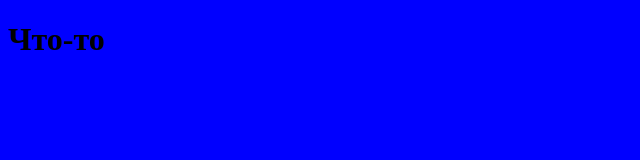
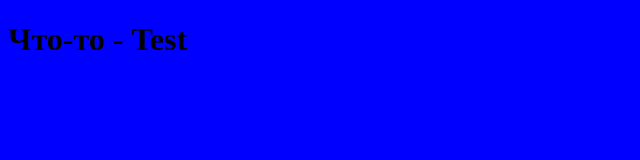
Before and after one commit to OnlyDevel/onlyhtml.github.io, a plain HTML site: page index.html in a window 1280 px wide. Shown: the whole page, without its empty margins (0-640 px from the left). Drawn offline with Linux system fonts and the light colour scheme.

Commit message:
Update index.html

```diff
--- a/index.html
+++ b/index.html
@@ -7,6 +7,6 @@
 	<link rel="preconnect" href="https://fonts.googleapis.com">
 </head>
 <body>
-	<h1>Что-то</h1>
+	<h1>Что-то - Test</h1>
 </body>
 </html>
```
